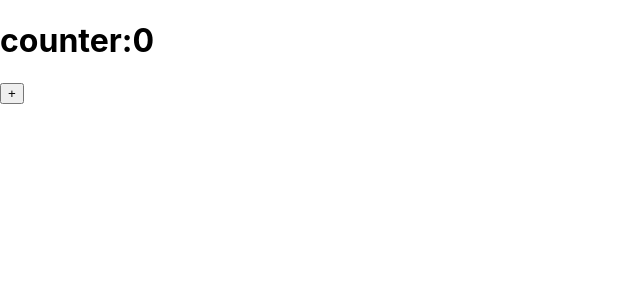
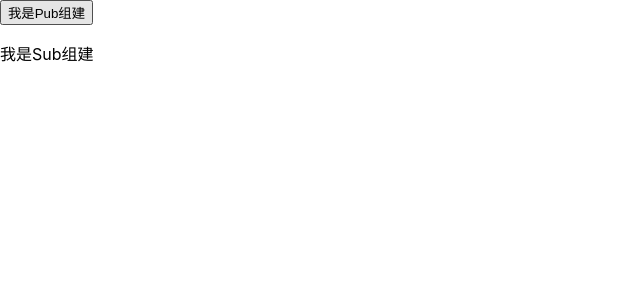
Before and after one commit to yuanjinzhong/react_ts, a React (Create React App) app: page / in a window 1280 px wide. Shown: the top 300 px of the page, without its empty margins (0-640 px from the left). Built offline with nearby package versions, Linux system fonts and the light colour scheme.

Commit message:
高阶组件学习

```diff
--- a/src/index.tsx
+++ b/src/index.tsx
@@ -1,10 +1,13 @@
 import React from 'react';
 import ReactDOM from 'react-dom';
 import './index.css';
+// eslint-disable-next-line
 import Counter from "./Counter";
+import App from "./高阶组建学习/App";
 
 ReactDOM.render(
-    <Counter/>
+    /*<Counter/>*/
+    <App/>
     ,
     document.getElementById('root')
 );
--- /dev/null
+++ b/src/react-app-env.d.ts
@@ -0,0 +1 @@
+/// <reference types="react-scripts" />
--- /dev/null
+++ b/src/高阶组建学习/App.tsx
@@ -0,0 +1,13 @@
+import {Pub, Sub} from "./Hoc";
+import React from "react";
+
+class App extends React.Component<any, any> {
+    render() {
+        return <>
+            <Pub/>
+            <Sub/>
+        </>;
+    }
+}
+
+export default App;
--- /dev/null
+++ b/src/高阶组建学习/Hoc.tsx
@@ -0,0 +1,32 @@
+/**
+ * 高价组建学习（high order component）
+ *
+ * 高阶组建定义: 一个函数，入参是一个组建,返回也是一个组建。则该函数称为高价组建
+ */
+import * as React from "react";
+
+/**
+ * 此处定义高阶段组建
+ * @param Component
+ */
+const withSize = (Component) => {
+    return class withSize extends Component {
+        render() {
+            return <Component/>
+        }
+    }
+}
+
+class Sub extends React.Component<any, any> {
+    render() {
+        return <p>我是Sub组建</p>;
+    }
+}
+
+class Pub extends React.Component<any, any> {
+    render() {
+        return <button>我是Pub组建</button>;
+    }
+}
+
+export {Sub, Pub};
```
